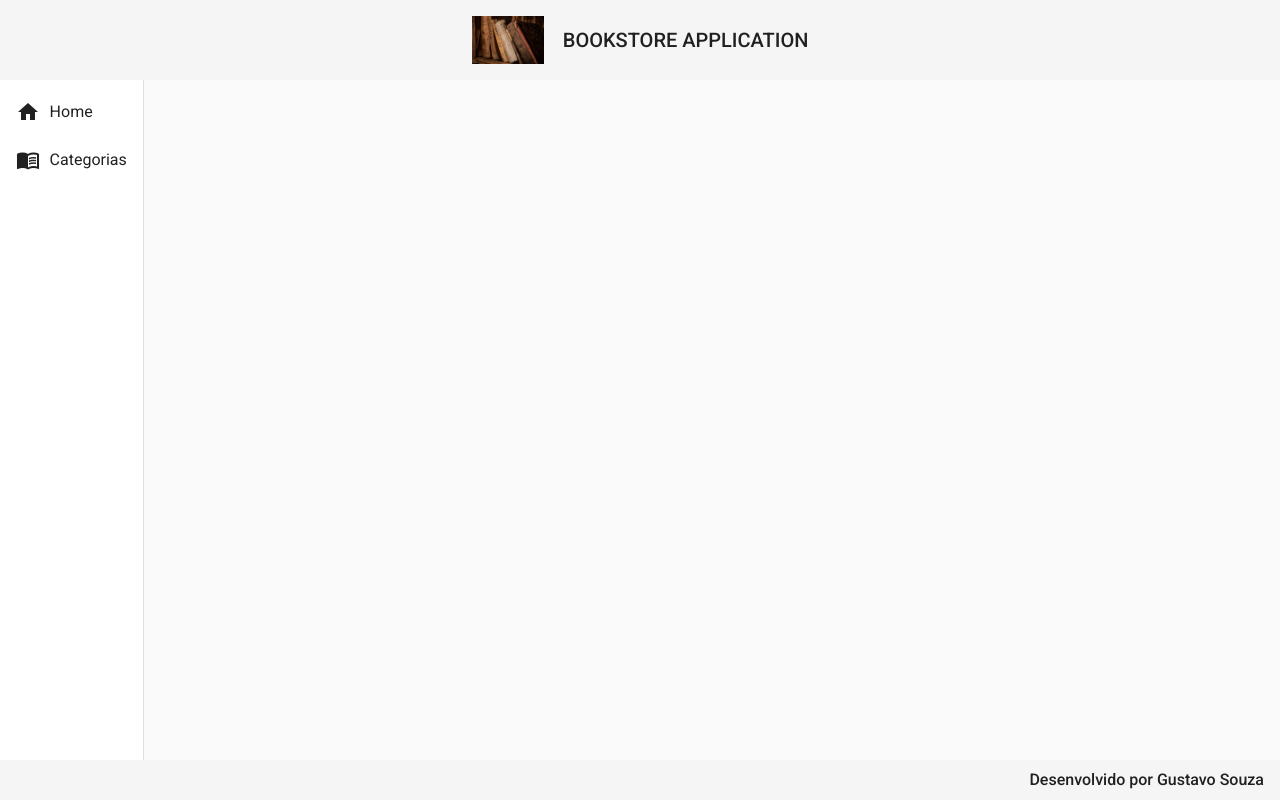
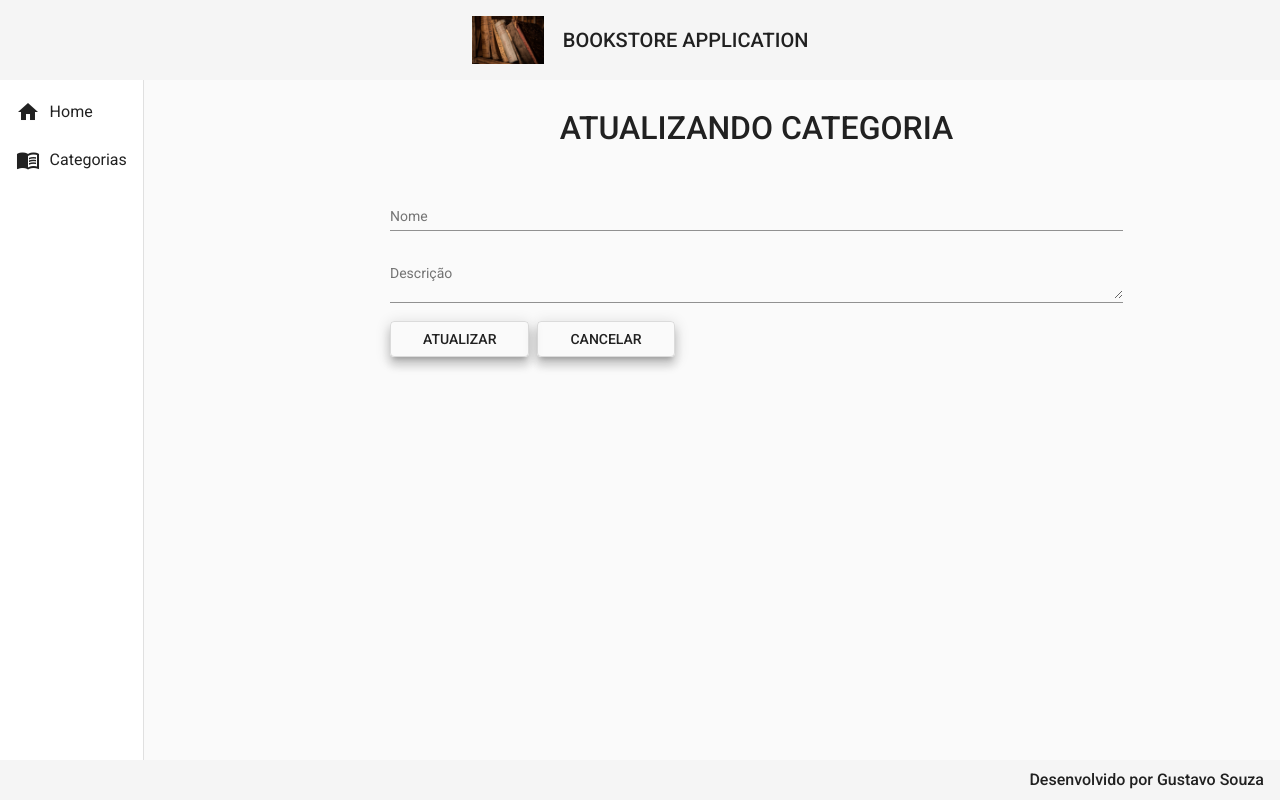
Before and after one commit to Gustavolrsc/bookstore-front, an Angular app: page /categorias/update/1 in a window 1280 px wide. Before the commit this address led to /. Built offline with nearby package versions, Linux system fonts and the light colour scheme; no server answers.

Commit message:
UPDATE para categoria

```diff
--- a/src/app/app-routing.module.ts
+++ b/src/app/app-routing.module.ts
@@ -4,6 +4,7 @@ import { HomeComponent } from './components/views/home/home.component';
 import { CategoriaReadComponent } from './components/views/categoria/categoria-read/categoria-read.component';
 import { CategoriaCreateComponent } from './components/views/categoria/categoria-create/categoria-create.component';
 import { CategoriaDeleteComponent } from './components/views/categoria/categoria-delete/categoria-delete.component';
+import { CategoriaUpdateComponent } from './components/views/categoria/categoria-update/categoria-update.component';
 
 const routes: Routes = [
 {
@@ -21,6 +22,10 @@ const routes: Routes = [
 {
   path: 'categorias/delete/:id',
   component: CategoriaDeleteComponent
+},
+{
+  path: 'categorias/update/:id',
+  component: CategoriaUpdateComponent
 }
 ];
 
--- a/src/app/app.module.ts
+++ b/src/app/app.module.ts
@@ -24,6 +24,7 @@ import {MatInputModule} from '@angular/material/input';
 import {MatFormFieldModule} from '@angular/material/form-field';
 import {MatSnackBarModule} from '@angular/material/snack-bar';
 import { CategoriaDeleteComponent } from './components/views/categoria/categoria-delete/categoria-delete.component';
+import { CategoriaUpdateComponent } from './components/views/categoria/categoria-update/categoria-update.component';
 
 @NgModule({
   declarations: [
@@ -34,7 +35,8 @@ import { CategoriaDeleteComponent } from './components/views/categoria/categoria
     HomeComponent,
     CategoriaReadComponent,
     CategoriaCreateComponent,
-    CategoriaDeleteComponent
+    CategoriaDeleteComponent,
+    CategoriaUpdateComponent
   ],
   imports: [
     BrowserModule,
--- a/src/app/components/views/categoria/categoria-read/categoria-read.component.html
+++ b/src/app/components/views/categoria/categoria-read/categoria-read.component.html
@@ -38,7 +38,7 @@
       <ng-container matColumnDef="acoes">
         <th class="mat-header" mat-header-cell *matHeaderCellDef>AÇÕES</th>
         <td mat-cell *matCellDef="let row">
-        <a class="edit" href="#">
+        <a class="edit" routerLink="update/{{ row.id }}">
           <i class="material-icons">edit</i>
         </a>
         <a class="delete" routerLink="delete/{{ row.id }}">
--- /dev/null
+++ b/src/app/components/views/categoria/categoria-update/categoria-update.component.css
@@ -0,0 +1,26 @@
+form {
+    text-align: center;
+    width: 70%;
+    margin: 2rem auto 0 auto;
+}
+
+h1 {
+    font-size: 2rem;
+    font-weight: 500;
+    margin-bottom: 3rem;
+}
+
+.form {
+    width: 100%;
+}
+
+.buttons {
+    width: 100%;
+    text-align: start;
+}
+
+button {
+    margin-right: .5rem;
+    padding-right: 2rem;
+    padding-left: 2rem;
+}
--- /dev/null
+++ b/src/app/components/views/categoria/categoria-update/categoria-update.component.html
@@ -0,0 +1,18 @@
+<form>
+    <h1>ATUALIZANDO CATEGORIA</h1>
+
+    <mat-form-field class="form">
+        <mat-label>Nome</mat-label>
+        <input matInput [(ngModel)]="categoria.nome" type="text" name="nome" placeholder="Ex. Computação">
+    </mat-form-field>
+    <mat-form-field class="form">
+        <mat-label>Descrição</mat-label>
+        <textarea matInput [(ngModel)]="categoria.descricao" type="text" name="descricao" placeholder="Ex. Livros de Computação"></textarea>
+    </mat-form-field>
+
+    <div class="buttons">
+        <button (click)="update()" class="mat-elevation-z8" mat-stroked-button>ATUALIZAR</button>
+        <button (click)="cancel()" class="mat-elevation-z8" mat-stroked-button>CANCELAR</button>
+    </div>
+
+</form>
--- /dev/null
+++ b/src/app/components/views/categoria/categoria-update/categoria-update.component.ts
@@ -0,0 +1,50 @@
+import { Component, OnInit } from '@angular/core';
+import { Categoria } from '../categoria.model';
+import { ActivatedRoute, Router } from '@angular/router';
+import { CategoriaService } from '../categoria.service';
+
+@Component({
+  selector: 'app-categoria-update',
+  templateUrl: './categoria-update.component.html',
+  styleUrls: ['./categoria-update.component.css']
+})
+export class CategoriaUpdateComponent implements OnInit {
+
+  categoria: Categoria = {
+    id: '',
+    nome: '',
+    descricao: '',
+  }
+
+  constructor(
+    private service: CategoriaService,
+    private route: ActivatedRoute,
+    private router: Router
+  ) {   }
+
+  ngOnInit(): void {
+    this.categoria.id = this.route.snapshot.paramMap.get("id")!;
+    this.findById();
+  }
+
+  findById(): void {
+    this.service.findById(this.categoria.id!).subscribe((resposta) => {
+      this.categoria.nome = resposta.nome;
+      this.categoria.descricao = resposta.descricao;
+    })
+  }
+
+  update(): void {
+    this.service.update(this.categoria).subscribe((resposta) => {
+      this.router.navigate(["categorias"]);
+      this.service.mensagem("Categoria atualizado com sucesso!");
+    }, err => {
+      this.service.mensagem('Validar se todos os campos estão preenchidos corretamente!')
+    });
+  }
+
+  cancel(): void {
+    this.router.navigate(['categorias'])
+  }
+
+}
--- a/src/app/components/views/categoria/categoria.service.ts
+++ b/src/app/components/views/categoria/categoria.service.ts
@@ -35,6 +35,11 @@ export class CategoriaService {
     return this.http.delete<void>(url)
   }
 
+  update(categoria: Categoria): Observable<void> {
+    const url = `${this.baseUrl}/categorias/${categoria.id}`
+    return this.http.put<void>(url, categoria)
+  }
+
   mensagem(str: String): void {
     this._snack.open(`${str}`, 'OK', {
       horizontalPosition: 'end',
```
